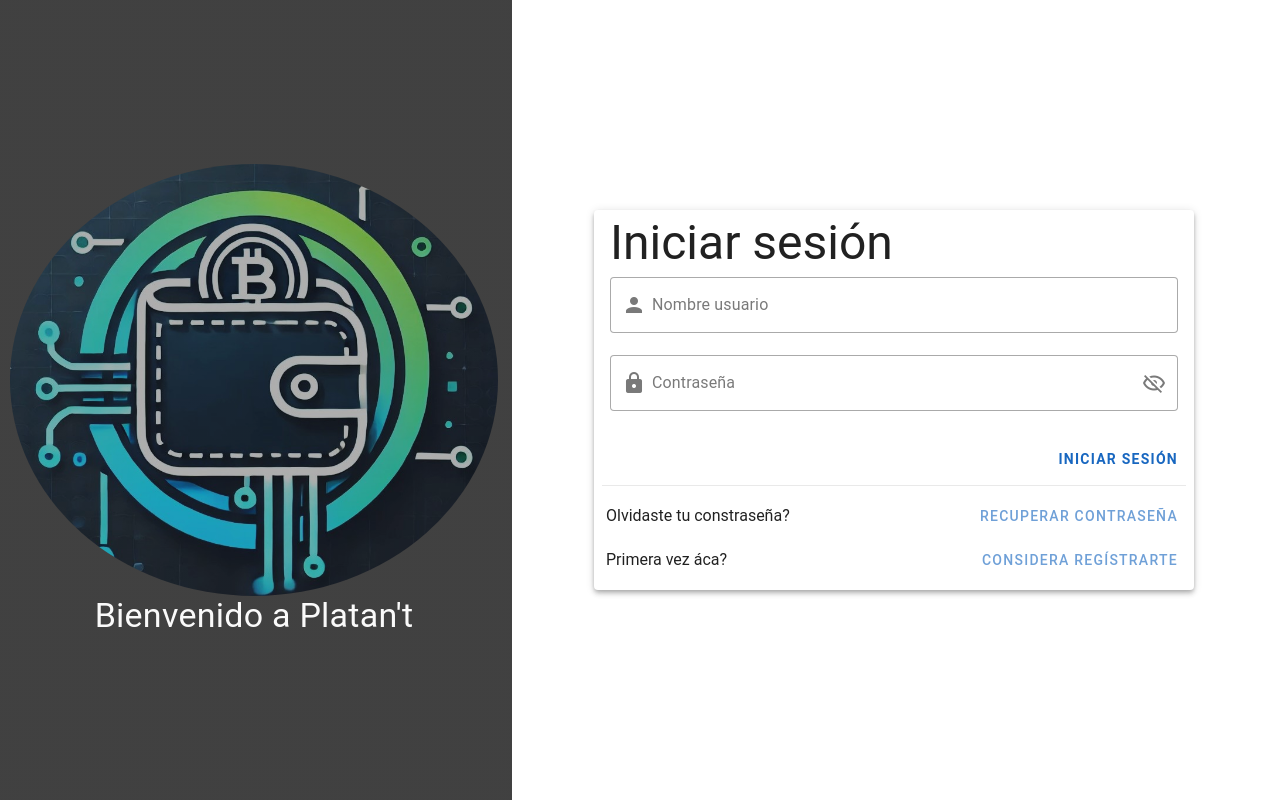
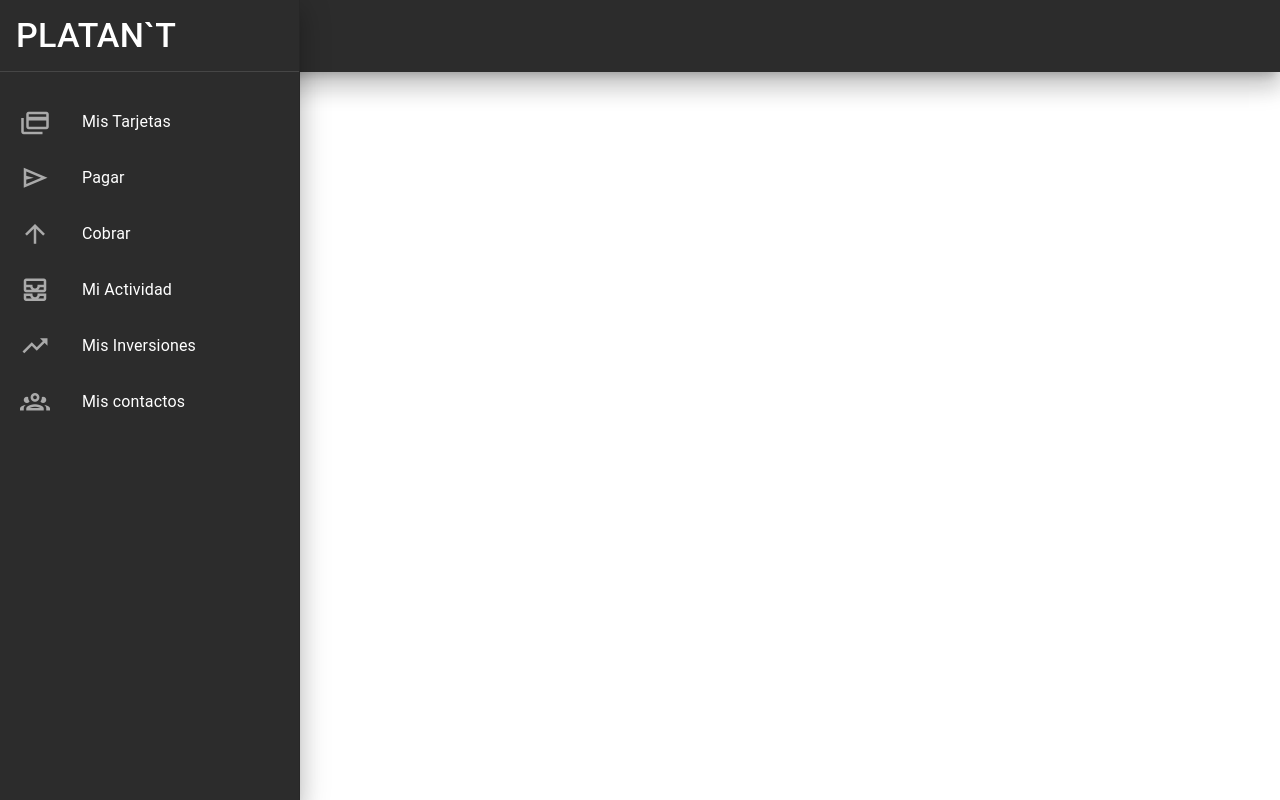
Before and after one commit to Iker-Galante/Virtual_Wallet, a Vue app: page / in a window 1280 px wide. Built offline with nearby package versions, Linux system fonts and the light colour scheme.

Commit message:
Recent changes to see navbar

```diff
--- a/src/App.vue
+++ b/src/App.vue
@@ -1,73 +1,46 @@
 <script setup>
-//import { Login } from './components/Login.vue'
-import { ref } from 'vue';
-const passwordStatus = ref(false);
-function showpassword() {
-  passwordStatus.value = !passwordStatus.value;
-}
 </script>
 
 <template>
-  <div class="container">
-    <div class="left-side">
-      <v-img class="redondo" max-width="500" src="@/assets/logo.jpg"></v-img>
-      <h3 class="text-texto text-center text-h4">Bienvenido a Platan't</h3>
-    </div>
-
-    <div class="right-side">
-      <v-card class="mx-auto" max-width="600" max-height="600" elevation="4">
-        <v-card-title>
-          <h3 class="text-h3 text-left">Iniciar sesión</h3>
-        </v-card-title>
-        <v-card-text class="py-0 ">
-          <v-text-field label="Nombre usuario" placeholder="mymail@gmail.com" type="email" prepend-inner-icon="mdi-account" variant="outlined" color="blue"></v-text-field>
-          <v-text-field label="Contraseña" placeholder="Contraseña" :type="passwordStatus? 'text' : 'password'"
-          prepend-inner-icon="mdi-lock" :append-inner-icon= "passwordStatus ?'mdi-eye-outline' : 'mdi-eye-off-outline'"
-          @click:append-inner="showpassword" variant="outlined" color="blue"></v-text-field>
-        </v-card-text>
-        <v-card-actions class="justify-end">
-          <v-btn color="primary" class="iniciar" variant="text">Iniciar sesión</v-btn>
-        </v-card-actions>
-        <v-divider class="opacity-10 mx-2"></v-divider>
-        <v-card-actions class="pb-0">
-          <p class="text-h8 pl-1">Olvidaste tu constraseña?</p>
-          <v-btn  color="primary" class="ml-auto" variant="plain">Recuperar Contraseña</v-btn>
-        </v-card-actions>
-        <v-card-actions class="pt-0">
-          <p class="text-h8 pl-1">Primera vez áca?</p>
-          <v-btn color="primary" class="ml-auto" variant="plain"> Considera Regístrarte</v-btn>
-        </v-card-actions>
-      </v-card>
-  </div>
+<v-app>
+  <v-navigation-drawer :width="300" color="#2C2C2C" elevation="15" permanent>
+    <v-list-item-title class="text-h4 titulo">PLATAN`T</v-list-item-title>
+    <v-divider  class="divisor"></v-divider>
+    <v-list-item class="list_items" prepend-icon="mdi-credit-card-multiple-outline" title="Mis Tarjetas"></v-list-item>
+    <v-list-item class="list_items" prepend-icon="mdi-send-variant-outline" title="Pagar"></v-list-item>
+    <v-list-item class="list_items" prepend-icon="mdi-arrow-up" title="Cobrar"></v-list-item>
+    <v-list-item class="list_items" prepend-icon="mdi-inbox-multiple-outline" title="Mi Actividad"></v-list-item>
+    <v-list-item class="list_items" prepend-icon="mdi-trending-up" title="Mis Inversiones"></v-list-item>
+    <v-list-item class="list_items" prepend-icon="mdi-account-group-outline" title="Mis contactos"></v-list-item>
+</v-navigation-drawer>
+</v-app>
+<div class="nav_bar elevation-15">
+  <!-- MAÑANA SEGUIR CON LA BARRA DE NAVEGACION-->
 </div>
-
 </template>
 
 <style scoped>
-  .container {
-  display: flex;
-  height: 100vh; /* Full height of the viewport */
-  width: 100vw; /* Full width of the viewport */
-  text-align: center;
-  align-items: center;
- background: linear-gradient(to right, rgba(44, 44, 44, 0.9) 40%, rgba(255, 255, 255, 0.7) 40%);
-/*linear-gradient(to right, #2C2C2C 40%, #FFFFFF 40%);*/
+.list_items {
+  color: white;
+  padding: auto;
+  margin: 4px 4px 16px 4px;
+  font-size: 20px;
+  font-weight: 500;
+  }
+.divisor {
+  background-color: white;
+  margin-top: 10px;
+  margin-bottom: 30px;
 }
-.left-side { /*Ver COMO CENTRAR LA IMAGEN */
-  flex: 0.8; /* Takes up 50% of the width */
-  padding: 20px 10px 20px 10px;
+.titulo {
+  font-weight: 500;
+  margin : 10px 0px 10px 16px;
 }
-.right-side {
-  flex: 1.2; /* Takes up 50% of the width */
-  padding: 20px;
-}
-
-.redondo {
-  border-radius: 50%;
-  margin: 0 auto;
-  opacity: 0.8;
-}
-.iniciar {
-  font-weight: bold;
+.nav_bar {
+  height: 72px;
+  width: 100%;
+  position: fixed;
+  top: 0;
+  background-color: #2C2C2C;
 }
 </style>
```
Also changed, not shown: 1 other file (tests, documents, lock files or other folders).
